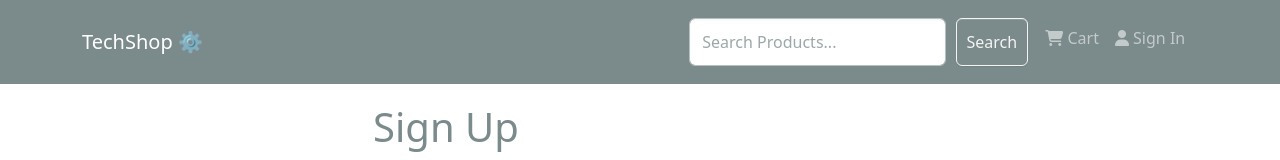
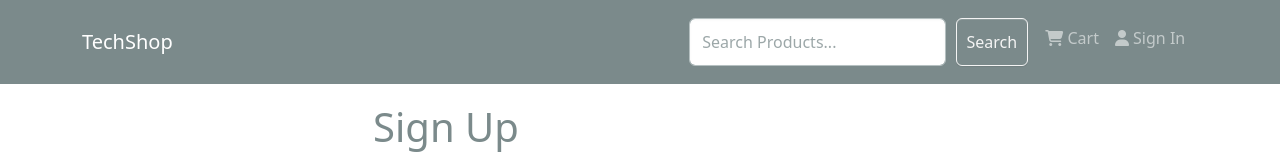
Before and after one commit to DanielSimonChin/TechShop, a React (Create React App) app in the folder frontend/: page /register in a window 1280 px wide. Shown: the top 160 px of the page. Built offline with nearby package versions, Linux system fonts and the light colour scheme.

Commit message:
Removed header logo

```diff
--- a/frontend/src/components/Header.jsx
+++ b/frontend/src/components/Header.jsx
@@ -29,7 +29,7 @@ const Header = () => {
       <Navbar bg="dark" variant="dark" expand="lg" collapseOnSelect>
         <Container>
           <LinkContainer to="/">
-            <Navbar.Brand>TechShop ⚙</Navbar.Brand>
+            <Navbar.Brand>TechShop</Navbar.Brand>
           </LinkContainer>
 
           <Navbar.Toggle aria-controls="basic-navbar-nav" />
```
